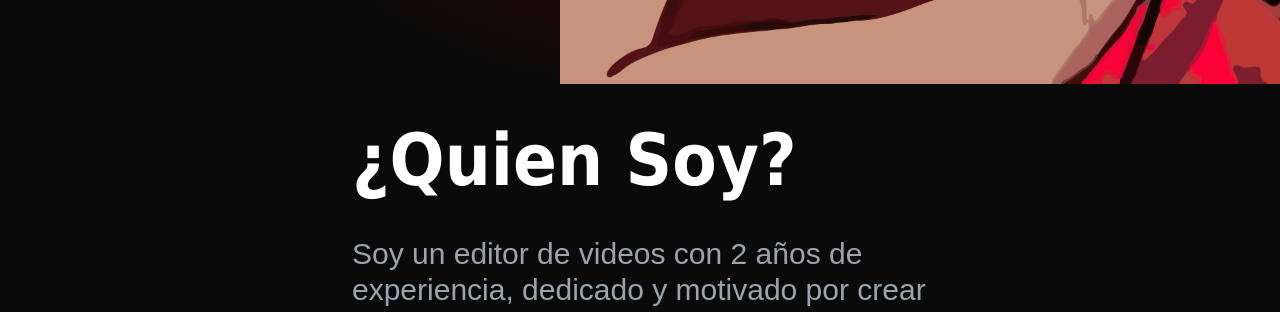
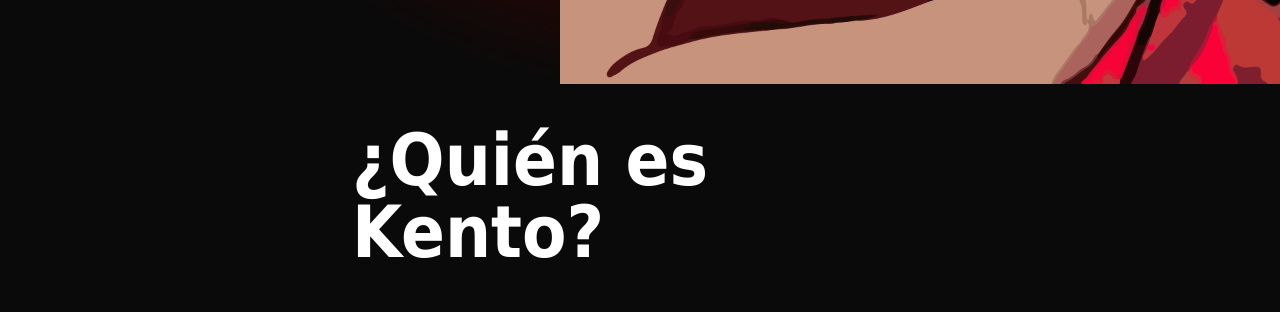
Before and after one commit to Kento-mx/landingpage-edicion, a Next.js app: page / in a window 1280 px wide. Shown: the part 1060-1372 px from the top of the page. Built offline with nearby package versions, Linux system fonts and the light colour scheme; a web font is replaced by a local one.

Commit message:
Ajustes pequeños

```diff
--- a/components/presentacion/PerfilTexto.tsx
+++ b/components/presentacion/PerfilTexto.tsx
@@ -3,7 +3,7 @@ export const PerfilTexto = () => {
   return (
     <div className="flex flex-col justify-center items-center w-full xl:w-3/5 xl:items-start">
         <h1 className="font-semibold mb-10 titulos text-5xl sm:text-7xl xl:justify-start">
-            ¿Quien Soy?
+            ¿Quién es Kento?
         </h1>
         <p className="text-xl text-gray-400 mb-4 sm:text-3xl">
             Soy un editor de videos con 2 años de experiencia,
--- a/next.config.js
+++ b/next.config.mjs
@@ -1,6 +1,4 @@
 /** @type {import('next').NextConfig} */
-const nextConfig = {
-    output: "export",
-};
+const nextConfig = {};
 
 export default nextConfig;
```
